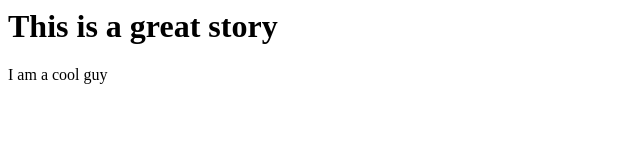
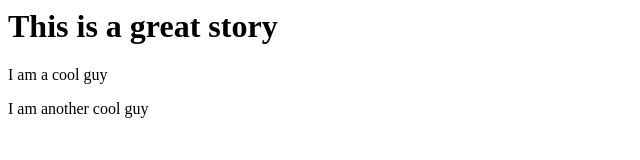
Before and after one commit to caimichael88/helloworld, a website: page public/index.html in a window 1280 px wide. Shown: the whole page, without its empty margins (0-640 px from the left). Drawn offline with Linux system fonts and the light colour scheme.

Commit message:
add another info

```diff
--- a/public/index.html
+++ b/public/index.html
@@ -2,5 +2,6 @@
     <body>
         <h1>This is a great story</h1>
         <p>I am a cool guy</p>
+        <p>I am another cool guy</p>
     </body>
 </html>
```
